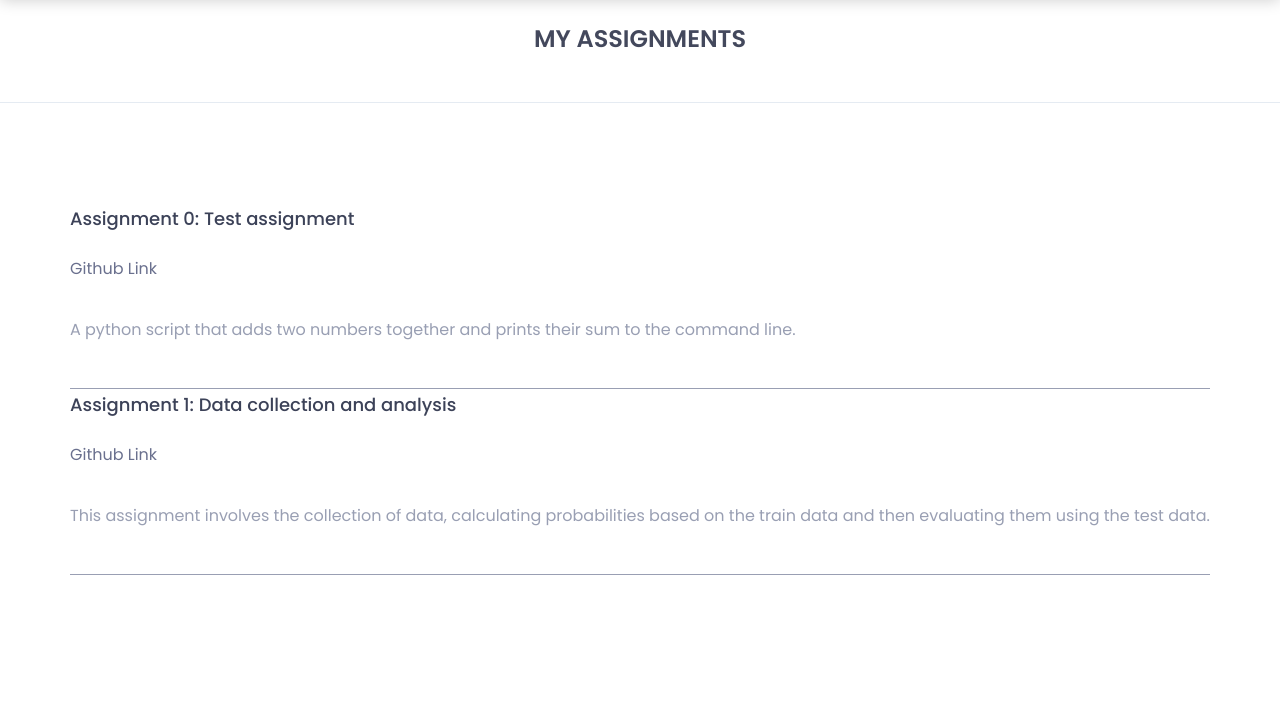
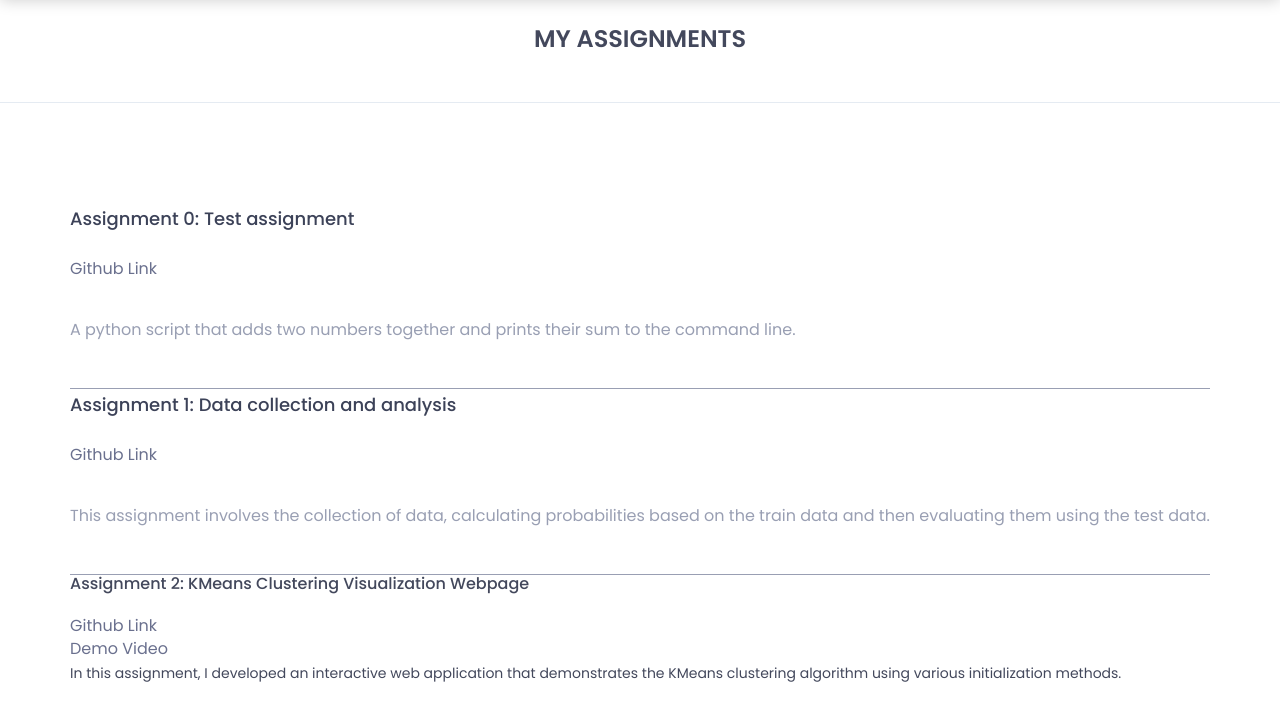
Before and after one commit to Tian-Tan/Tian-Tan.github.io, a plain HTML site: page assignments.html in a window 1280 px wide. Shown: the part 93-800 px from the top of the page. Drawn offline with nearby package versions, Linux system fonts and the light colour scheme.

Commit message:
add assignment 2

```diff
--- a/assignments.html
+++ b/assignments.html
@@ -115,6 +115,16 @@
 									This assignment involves the collection of data, calculating probabilities based on the train data and then evaluating them using the test data.
 								</p>
 							</div>
+							<div class="single-about-txt"></div>
+								<h3>
+									Assignment 2: KMeans Clustering Visualization Webpage
+								</h3> <br>
+								<a href="https://github.com/Tian-Tan/kmeans-clustering-visualization">Github Link</a> <br>
+								<a href="https://github.com/Tian-Tan/kmeans-clustering-visualization/blob/main/Demo.mp4">Demo Video</a>
+								<p>
+									In this assignment, I developed an interactive web application that demonstrates the KMeans clustering algorithm using various initialization methods.
+								</p>
+							</div>
 						</div>
 					</div>
 				</div>
```
